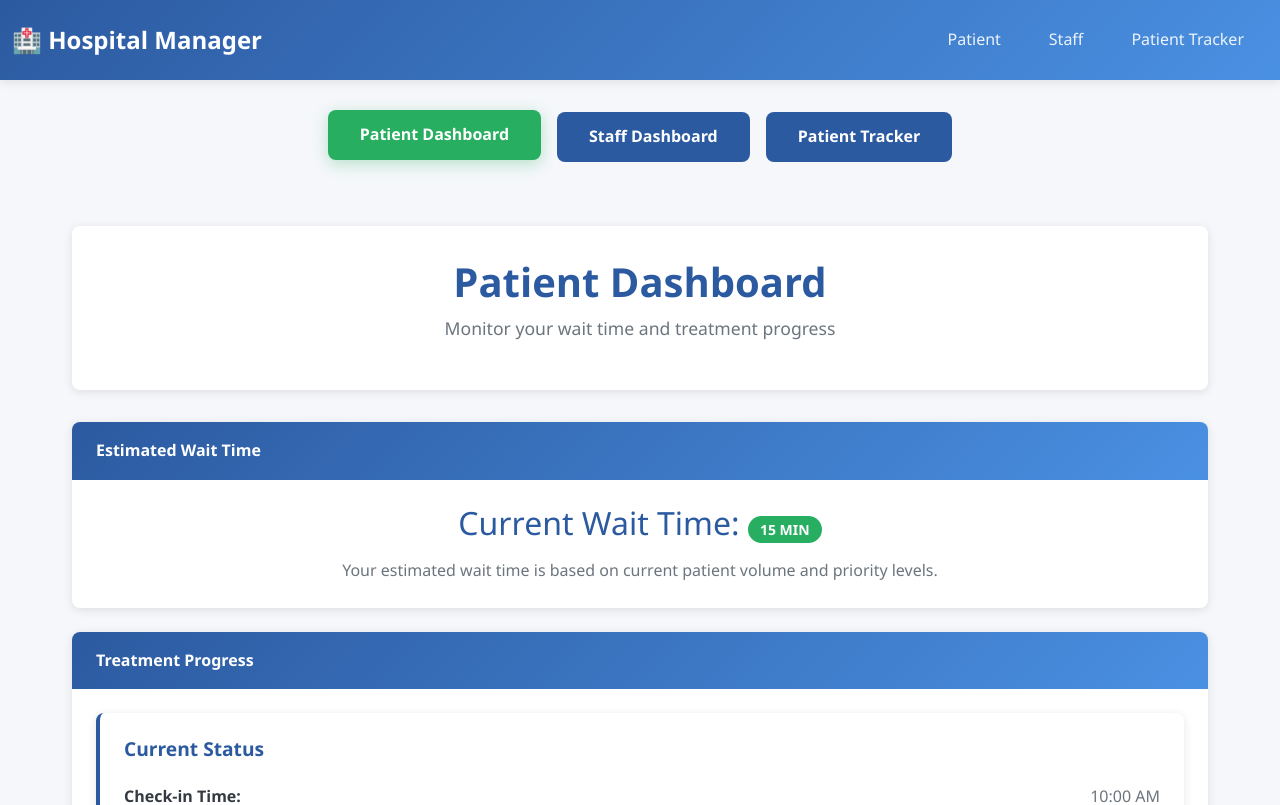
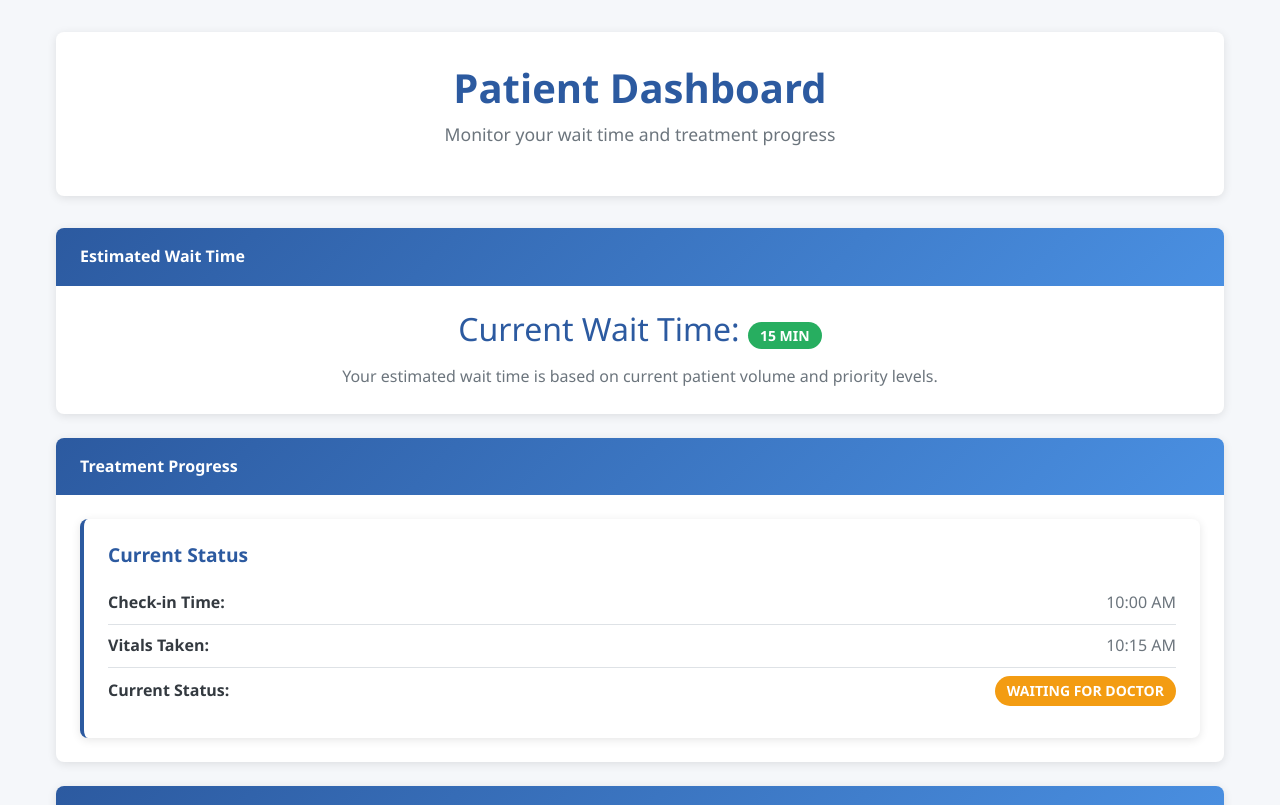
Before and after one commit to hospitalhelpers/hospitalmanager, a React (Vite) app in the folder frontend/: page / in a window 1280 px wide. Shown: the top 805 px of the page. Built offline with nearby package versions, Linux system fonts and the light colour scheme.

Commit message:
Split into multiple pages

```diff
--- a/frontend/src/App.jsx
+++ b/frontend/src/App.jsx
@@ -1,4 +1,5 @@
 import React, { useState } from "react";
+import { BrowserRouter, Routes, Route } from 'react-router-dom';
 import Navbar from "./components/Navbar";
 import PatientDashboard from "./components/PatientDashboard";
 import StaffDashboard from "./components/StaffDashboard";
@@ -9,34 +10,14 @@ function App() {
   const [view, setView] = useState("patient");
 
   return (
-    <>
-      <Navbar />
-      <div className="healthcare-container">
-        <div className="view-buttons">
-          <button
-            className={`view-button ${view === "patient" ? "active" : "primary"}`}
-            onClick={() => setView("patient")}
-          >
-            Patient Dashboard
-          </button>
-          <button
-            className={`view-button ${view === "staff" ? "active" : "primary"}`}
-            onClick={() => setView("staff")}
-          >
-            Staff Dashboard
-          </button>
-          <button
-            className={`view-button ${view === "tracker" ? "active" : "primary"}`}
-            onClick={() => setView("tracker")}
-          >
-            Patient Tracker
-          </button>
-        </div>
-        {view === "patient" && <PatientDashboard />}
-        {view === "staff" && <StaffDashboard />}
-        {view === "tracker" && <PatientTracker />}
-      </div>
-    </>
+    <BrowserRouter>
+      <Routes>
+        <Route path="/" element={<PatientDashboard />} />
+        <Route path="/patient" element={<PatientDashboard />} />
+        <Route path="/staff" element={<StaffDashboard />} />
+        <Route path="/patient-tracker" element={<PatientTracker />} />
+      </Routes>
+    </BrowserRouter>
   );
 }
 
```
Also changed, not shown: frontend/package.json (+6 -1 lines), 1 other file (tests, documents, lock files or other folders).
